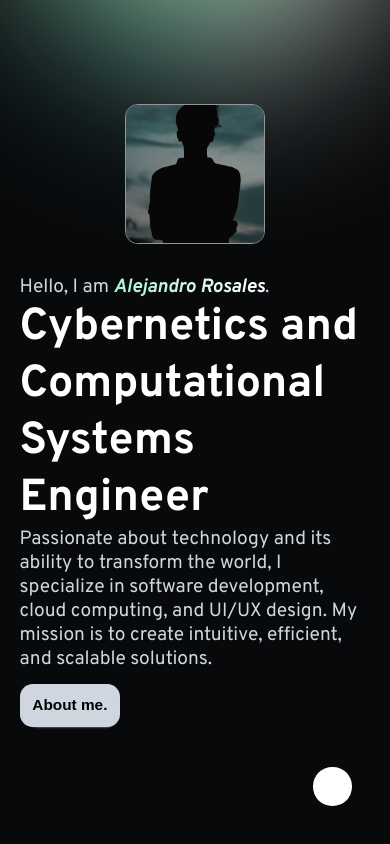
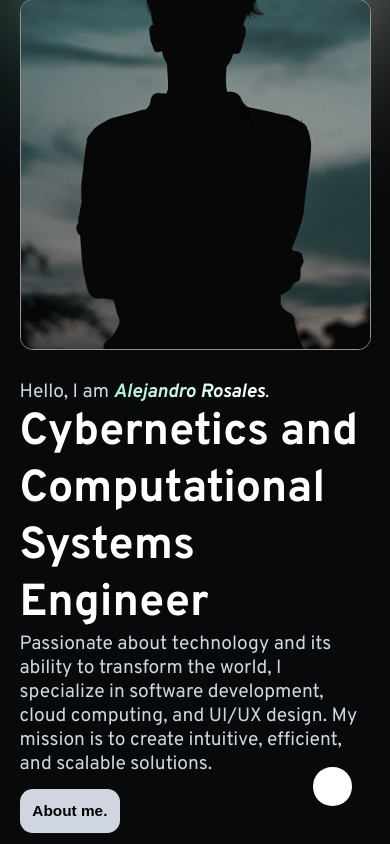
Before and after one commit to ja-rg/portfolio-v, a plain HTML site: page index.html in a window 390 px wide. Drawn offline with nearby package versions, Linux system fonts and the light colour scheme.

Commit message:
Fix the weird aspect ratio of the image

```diff
--- a/styles/hero.css
+++ b/styles/hero.css
@@ -45,7 +45,6 @@ section#hero {
 	width: 100%;
 }
 
-
 #cifras {
 	display: flex;
 	gap: 6rem;
@@ -75,8 +74,15 @@ section#hero {
 	}
 
 	.hero .hero-image {
-		width: 40%;
+		width: 100%;
+		aspect-ratio: 2.5 / 1;
+		object-fit: cover;
+
+		img {
+			object-position: 0 -10rem;
+		}
 	}
+
 
 	.hero .hero-glare {
 		transform: translateY(-150%);
```
